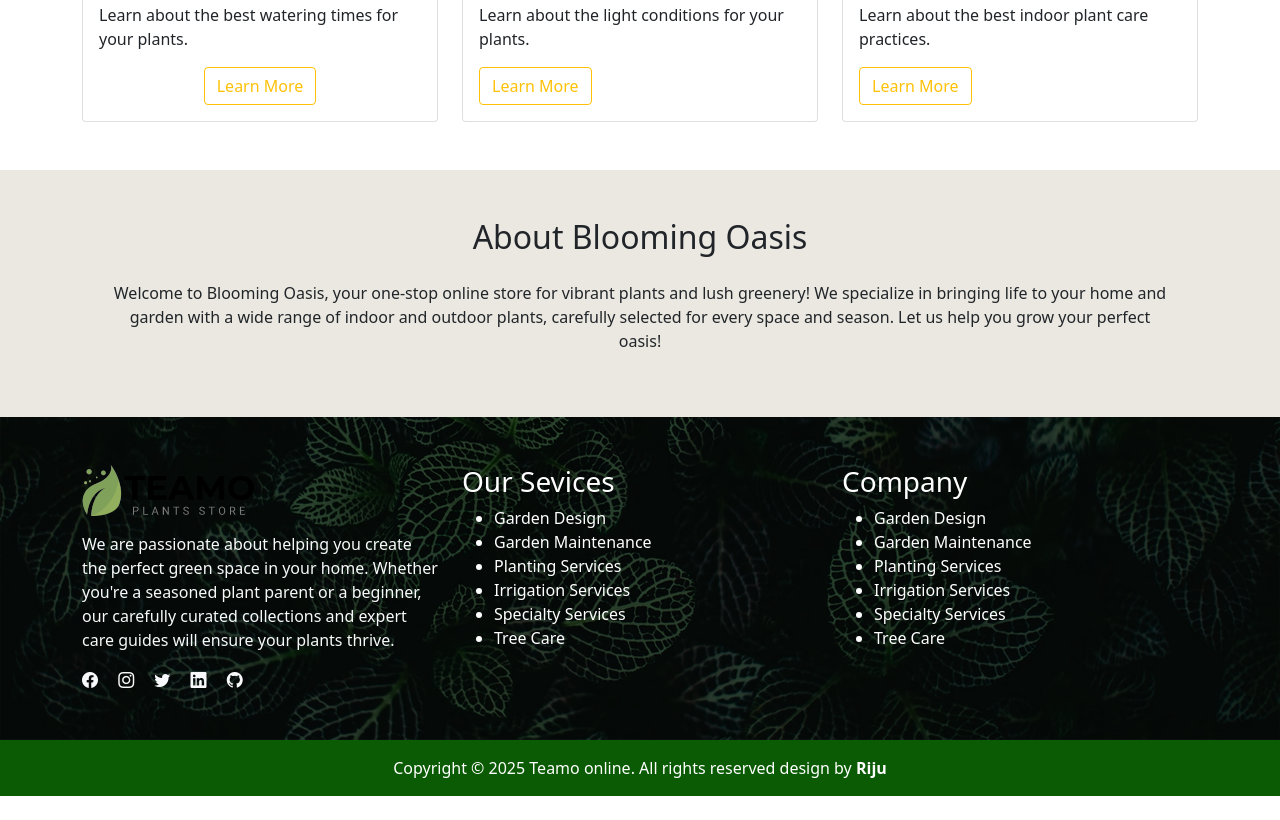
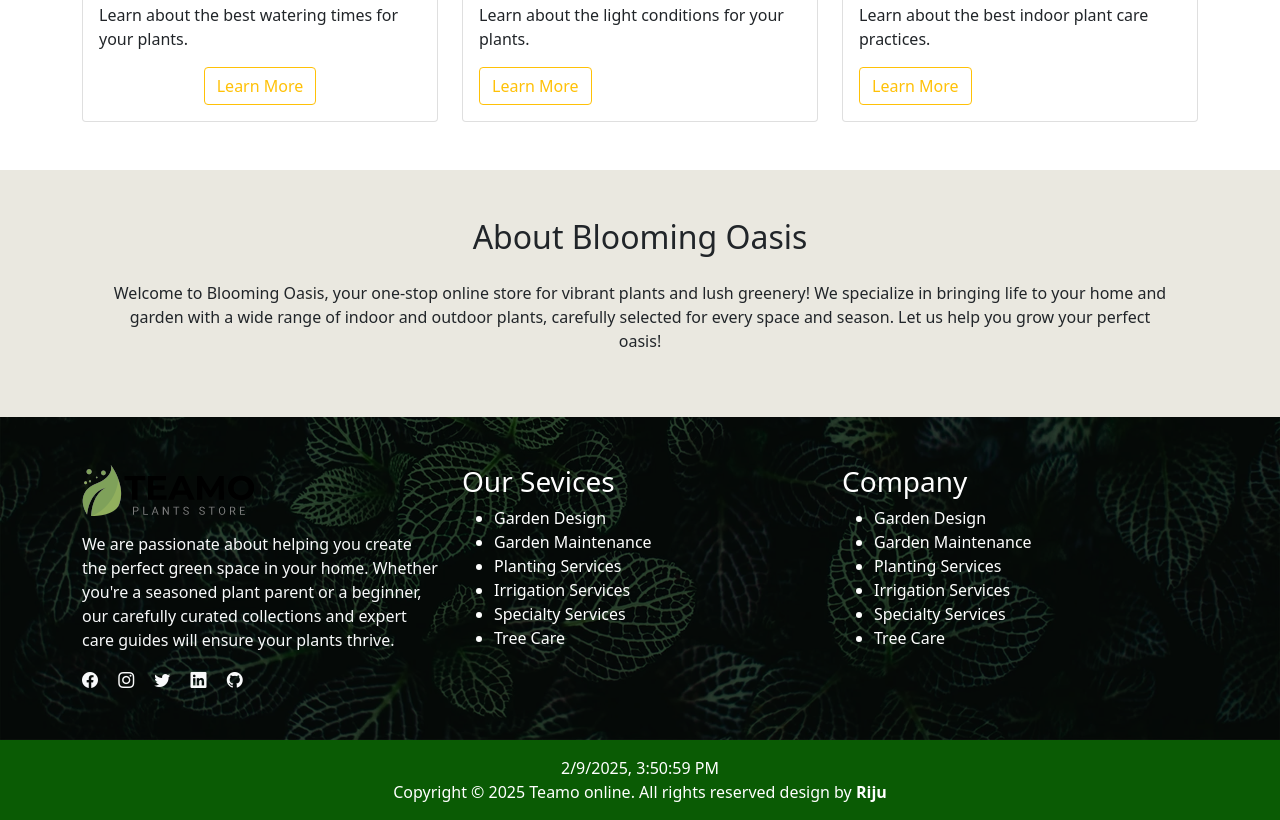
Before and after one commit to rijumia/Teamo-Plants-Store, a plain HTML site: page index.html in a window 1280 px wide. Shown: the part 4288-5108 px from the top of the page. Before the commit the page ends 5084 px from the top, so only its background shows below. Drawn offline with nearby package versions, Linux system fonts and the light colour scheme.

Commit message:
Add real-time clock feature to display current date and time

```diff
--- /dev/null
+++ b/assets/js/app.js
@@ -0,0 +1,5 @@
+setInterval(function () {
+    let currentDate = new Date();
+    let dateString = currentDate.toLocaleString();
+    document.getElementById("showTime").innerHTML = dateString;
+  }, 1000);
--- a/index.html
+++ b/index.html
@@ -381,8 +381,8 @@
       </div>
      </div>
      <section class="soket text-center pt-3">
-      <div class="showTime">
-        <span></span>
+      <div class="timeShow text-white">
+        <span id="showTime"></span>
       </div>
       <div class="right">
         <p>Copyright © <script>document.write(new Date().getFullYear());</script> Teamo online. All rights reserved design by <strong>Riju</strong></p>
@@ -395,5 +395,6 @@
 
     <!-- Option 1: Bootstrap Bundle with Popper -->
     <script src="https://cdn.jsdelivr.net/npm/bootstrap@5.0.2/dist/js/bootstrap.bundle.min.js" integrity="sha384-MrcW6ZMFYlzcLA8Nl+NtUVF0sA7MsXsP1UyJoMp4YLEuNSfAP+JcXn/tWtIaxVXM" crossorigin="anonymous"></script>
+    <script src="assets/js/app.js"></script>
 </body>
 </html>
```
